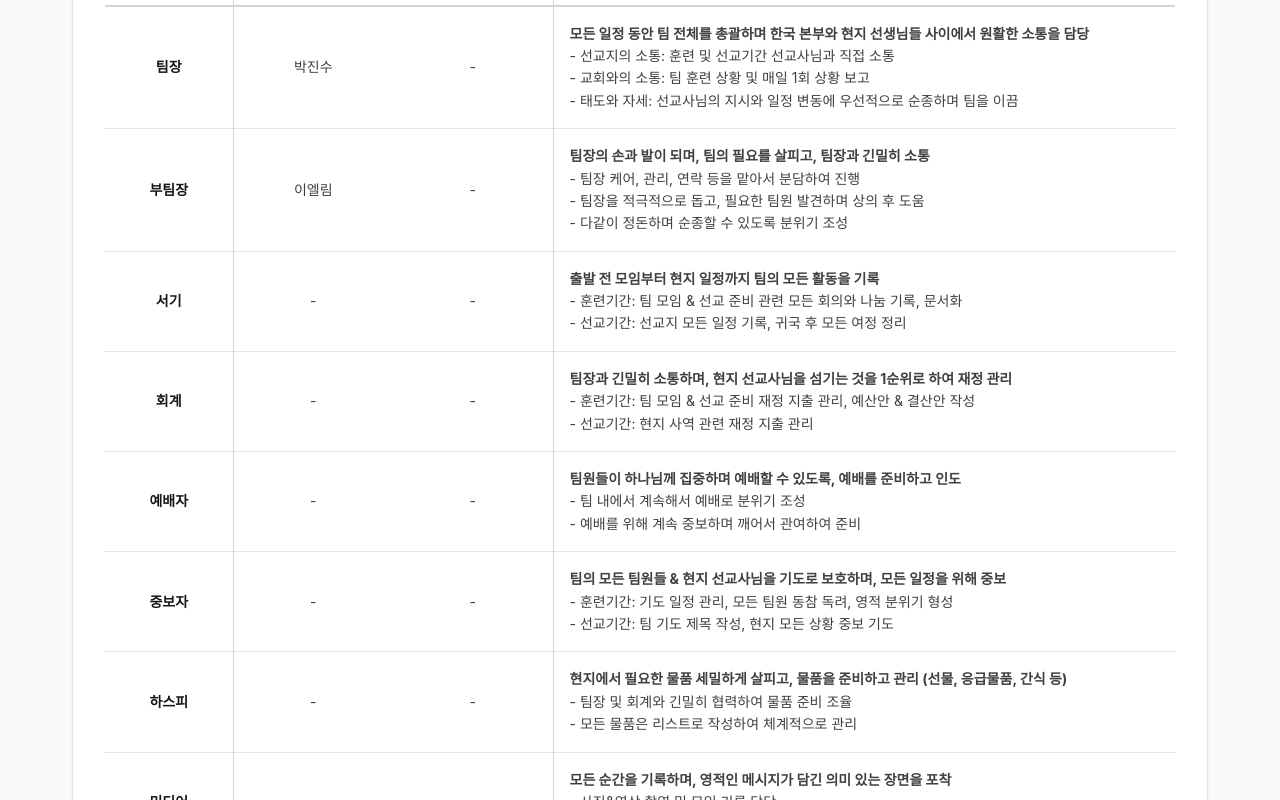
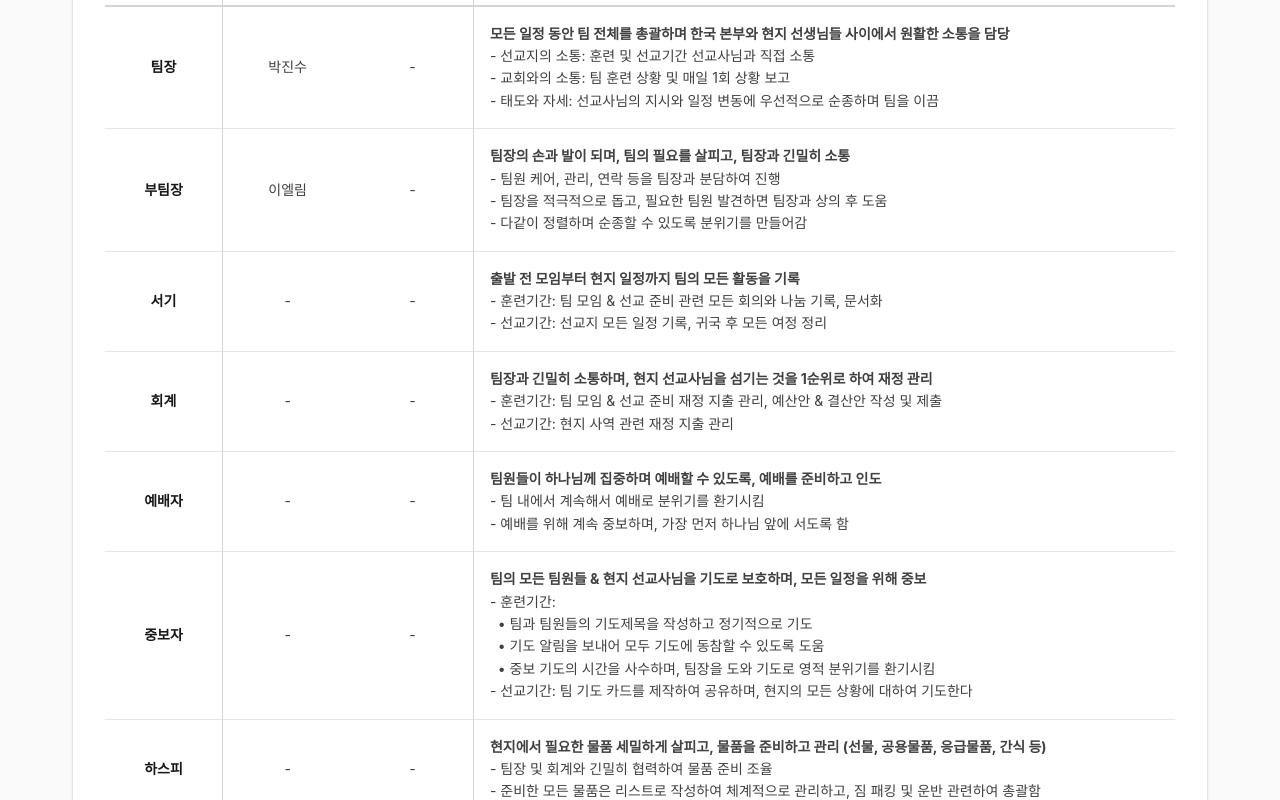
Before and after one commit to yjineey/newway-mission, a React (Vite) app: page /newway-mission/building in a window 1280 px wide. Shown: the part 360-1160 px from the top of the page. Built offline with nearby package versions, Linux system fonts and the light colour scheme; no server answers; a web font is replaced by a local one.

Commit message:
feat: 콘텐츠 업데이트
- 찬양 페이지 가사 추가 및 YouTube 링크 업데이트
- 팀빌딩 페이지 역할별 문구 수정 (팀장, 부팀장, 회계, 예배자, 하스피, 타임키퍼, 라스트키퍼, 중보자)

```diff
--- a/src/pages/Building.jsx
+++ b/src/pages/Building.jsx
@@ -19,7 +19,7 @@ function Building() {
         main: '이엘림',
         sub: '',
         detail:
-          '팀장의 손과 발이 되며, 팀의 필요를 살피고, 팀장과 긴밀히 소통\n- 팀장 케어, 관리, 연락 등을 맡아서 분담하여 진행\n- 팀장을 적극적으로 돕고, 필요한 팀원 발견하며 상의 후 도움\n- 다같이 정돈하며 순종할 수 있도록 분위기 조성',
+          '팀장의 손과 발이 되며, 팀의 필요를 살피고, 팀장과 긴밀히 소통\n- 팀원 케어, 관리, 연락 등을 팀장과 분담하여 진행\n- 팀장을 적극적으로 돕고, 필요한 팀원 발견하면 팀장과 상의 후 도움\n- 다같이 정렬하며 순종할 수 있도록 분위기를 만들어감',
       },
       {
         role: '서기',
@@ -33,28 +33,28 @@ function Building() {
         main: '',
         sub: '',
         detail:
-          '팀장과 긴밀히 소통하며, 현지 선교사님을 섬기는 것을 1순위로 하여 재정 관리\n- 훈련기간: 팀 모임 & 선교 준비 재정 지출 관리, 예산안 & 결산안 작성\n- 선교기간: 현지 사역 관련 재정 지출 관리',
+          '팀장과 긴밀히 소통하며, 현지 선교사님을 섬기는 것을 1순위로 하여 재정 관리\n- 훈련기간: 팀 모임 & 선교 준비 재정 지출 관리, 예산안 & 결산안 작성 및 제출\n- 선교기간: 현지 사역 관련 재정 지출 관리',
       },
       {
         role: '예배자',
         main: '',
         sub: '',
         detail:
-          '팀원들이 하나님께 집중하며 예배할 수 있도록, 예배를 준비하고 인도\n- 팀 내에서 계속해서 예배로 분위기 조성\n- 예배를 위해 계속 중보하며 깨어서 관여하여 준비',
+          '팀원들이 하나님께 집중하며 예배할 수 있도록, 예배를 준비하고 인도\n- 팀 내에서 계속해서 예배로 분위기를 환기시킴\n- 예배를 위해 계속 중보하며, 가장 먼저 하나님 앞에 서도록 함',
       },
       {
         role: '중보자',
         main: '',
         sub: '',
         detail:
-          '팀의 모든 팀원들 & 현지 선교사님을 기도로 보호하며, 모든 일정을 위해 중보\n- 훈련기간: 기도 일정 관리, 모든 팀원 동참 독려, 영적 분위기 형성\n- 선교기간: 팀 기도 제목 작성, 현지 모든 상황 중보 기도',
+          '팀의 모든 팀원들 & 현지 선교사님을 기도로 보호하며, 모든 일정을 위해 중보\n- 훈련기간:\n  • 팀과 팀원들의 기도제목을 작성하고 정기적으로 기도\n  • 기도 알림을 보내어 모두 기도에 동참할 수 있도록 도움\n  • 중보 기도의 시간을 사수하며, 팀장을 도와 기도로 영적 분위기를 환기시킴\n- 선교기간: 팀 기도 카드를 제작하여 공유하며, 현지의 모든 상황에 대하여 기도한다',
       },
       {
         role: '하스피',
         main: '',
         sub: '',
         detail:
-          '현지에서 필요한 물품 세밀하게 살피고, 물품을 준비하고 관리 (선물, 응급물품, 간식 등)\n- 팀장 및 회계와 긴밀히 협력하여 물품 준비 조율\n- 모든 물품은 리스트로 작성하여 체계적으로 관리',
+          '현지에서 필요한 물품 세밀하게 살피고, 물품을 준비하고 관리 (선물, 공용물품, 응급물품, 간식 등)\n- 팀장 및 회계와 긴밀히 협력하여 물품 준비 조율\n- 준비한 모든 물품은 리스트로 작성하여 체계적으로 관리하고, 짐 패킹 및 운반 관련하여 총괄함',
       },
       {
         role: '미디어',
@@ -68,14 +68,14 @@ function Building() {
         main: '',
         sub: '',
         detail:
-          '철저히 시간을 관리\n- 훈련기간: 공지된 모임 시간 지속 알림, 10분 전 모든 팀원 대기 확인\n- 선교기간: 훈련기간과 동일, 선교사님들이 기다리는 일 없도록 철저히 관리',
+          '철저히 시간을 관리\n- 훈련기간: 공지된 모임 시간 지속 알림, 모임시간 10분 전까지 모든 팀원이 준비를 마치고 대기 할 수 있도록 함\n- 선교기간: 훈련기간과 동일, 선교사님들이 기다리는 일 없도록 철저히 관리',
       },
       {
         role: '라스트키퍼',
         main: '',
         sub: '',
         detail:
-          '항상 팀의 마지막에 움직이며, 이동시 낙오자나 두고가는 물품이 없는지 확인\n- 인원체크: 모든 현장에서 가장 마지막 들어오고 나가며 인원 확인\n- 물품확인: 놓고가는 물품 꼼꼼히 확인, 이슈 발생시 팀장에게 최우선 보고',
+          '항상 팀의 마지막에 움직이며, 이동시 낙오자나 두고가는 물품이 없는지 확인\n- 인원체크: 모든 모임 및 선교 현장에서 숙소, 사역지, 외부 방문, 차량 탑승시 가장 마지막 들어오고 나가며 인원체크\n- 물품확인: 놓고가는 물품 꼼꼼히 확인, 이슈 발생시 팀장에게 최우선 보고',
       },
     ],
     jordan: [
@@ -91,7 +91,7 @@ function Building() {
         main: '양진',
         sub: '',
         detail:
-          '팀장의 손과 발이 되며, 팀의 필요를 살피고, 팀장과 긴밀히 소통\n- 팀장 케어, 관리, 연락 등을 맡아서 분담하여 진행\n- 팀장을 적극적으로 돕고, 필요한 팀원 발견하며 상의 후 도움\n- 다같이 정돈하며 순종할 수 있도록 분위기 조성',
+          '팀장의 손과 발이 되며, 팀의 필요를 살피고, 팀장과 긴밀히 소통\n- 팀원 케어, 관리, 연락 등을 팀장과 분담하여 진행\n- 팀장을 적극적으로 돕고, 필요한 팀원 발견하면 팀장과 상의 후 도움\n- 다같이 정렬하며 순종할 수 있도록 분위기를 만들어감',
       },
       {
         role: '서기',
@@ -105,28 +105,28 @@ function Building() {
         main: '진민하',
         sub: '',
         detail:
-          '팀장과 긴밀히 소통하며, 현지 선교사님을 섬기는 것을 1순위로 하여 재정 관리\n- 훈련기간: 팀 모임 & 선교 준비 재정 지출 관리, 예산안 & 결산안 작성\n- 선교기간: 현지 사역 관련 재정 지출 관리',
+          '팀장과 긴밀히 소통하며, 현지 선교사님을 섬기는 것을 1순위로 하여 재정 관리\n- 훈련기간: 팀 모임 & 선교 준비 재정 지출 관리, 예산안 & 결산안 작성 및 제출\n- 선교기간: 현지 사역 관련 재정 지출 관리',
       },
       {
         role: '예배자',
         main: '이종철',
         sub: '임지원',
         detail:
-          '팀원들이 하나님께 집중하며 예배할 수 있도록, 예배를 준비하고 인도\n- 팀 내에서 계속해서 예배로 분위기 조성\n- 예배를 위해 계속 중보하며 깨어서 관여하여 준비',
+          '팀원들이 하나님께 집중하며 예배할 수 있도록, 예배를 준비하고 인도\n- 팀 내에서 계속해서 예배로 분위기를 환기시킴\n- 예배를 위해 계속 중보하며, 가장 먼저 하나님 앞에 서도록 함',
       },
       {
         role: '중보자',
         main: '김난영',
         sub: '김주은, 최정원',
         detail:
-          '팀의 모든 팀원들 & 현지 선교사님을 기도로 보호하며, 모든 일정을 위해 중보\n- 훈련기간: 기도 일정 관리, 모든 팀원 동참 독려, 영적 분위기 형성\n- 선교기간: 팀 기도 제목 작성, 현지 모든 상황 중보 기도',
+          '팀의 모든 팀원들 & 현지 선교사님을 기도로 보호하며, 모든 일정을 위해 중보\n- 훈련기간:\n  • 팀과 팀원들의 기도제목을 작성하고 정기적으로 기도\n  • 기도 알림을 보내어 모두 기도에 동참할 수 있도록 도움\n  • 중보 기도의 시간을 사수하며, 팀장을 도와 기도로 영적 분위기를 환기시킴\n- 선교기간: 팀 기도 카드를 제작하여 공유하며, 현지의 모든 상황에 대하여 기도한다',
       },
       {
         role: '하스피',
         main: '진민하',
         sub: '최정원',
         detail:
-          '현지에서 필요한 물품 세밀하게 살피고, 물품을 준비하고 관리 (선물, 응급물품, 간식 등)\n- 팀장 및 회계와 긴밀히 협력하여 물품 준비 조율\n- 모든 물품은 리스트로 작성하여 체계적으로 관리',
+          '현지에서 필요한 물품 세밀하게 살피고, 물품을 준비하고 관리 (선물, 공용물품, 응급물품, 간식 등)\n- 팀장 및 회계와 긴밀히 협력하여 물품 준비 조율\n- 준비한 모든 물품은 리스트로 작성하여 체계적으로 관리하고, 짐 패킹 및 운반 관련하여 총괄함',
       },
       {
         role: '미디어',
@@ -140,14 +140,14 @@ function Building() {
         main: '김난영',
         sub: '',
         detail:
-          '철저히 시간을 관리\n- 훈련기간: 공지된 모임 시간 지속 알림, 10분 전 모든 팀원 대기 확인\n- 선교기간: 훈련기간과 동일, 선교사님들이 기다리는 일 없도록 철저히 관리',
+          '철저히 시간을 관리\n- 훈련기간: 공지된 모임 시간 지속 알림, 모임시간 10분 전까지 모든 팀원이 준비를 마치고 대기 할 수 있도록 함\n- 선교기간: 훈련기간과 동일, 선교사님들이 기다리는 일 없도록 철저히 관리',
       },
       {
         role: '라스트키퍼',
         main: '양진',
         sub: '최정원',
         detail:
-          '항상 팀의 마지막에 움직이며, 이동시 낙오자나 두고가는 물품이 없는지 확인\n- 인원체크: 모든 현장에서 가장 마지막 들어오고 나가며 인원 확인\n- 물품확인: 놓고가는 물품 꼼꼼히 확인, 이슈 발생시 팀장에게 최우선 보고',
+          '항상 팀의 마지막에 움직이며, 이동시 낙오자나 두고가는 물품이 없는지 확인\n- 인원체크: 모든 모임 및 선교 현장에서 숙소, 사역지, 외부 방문, 차량 탑승시 가장 마지막 들어오고 나가며 인원체크\n- 물품확인: 놓고가는 물품 꼼꼼히 확인, 이슈 발생시 팀장에게 최우선 보고',
       },
     ],
   };
@@ -194,7 +194,7 @@ function Building() {
               {currentTeamData.map((item, index) => (
                 <tr
                   key={index}
-                  className="border-b border-gray-200 dark:border-[#333333] last:border-0"
+                  className="border-b border-gray-200 dark:border-[#333333] last:border-0 hover:bg-gray-50 dark:hover:bg-[#2d2d2d] transition-colors"
                 >
                   <td className="px-4 py-4 text-sm font-semibold text-gray-900 dark:text-white text-center border-r border-gray-300 dark:border-gray-600">
                     {item.role}
```
Also changed, not shown: src/pages/Praise.jsx (+62 -58 lines).
